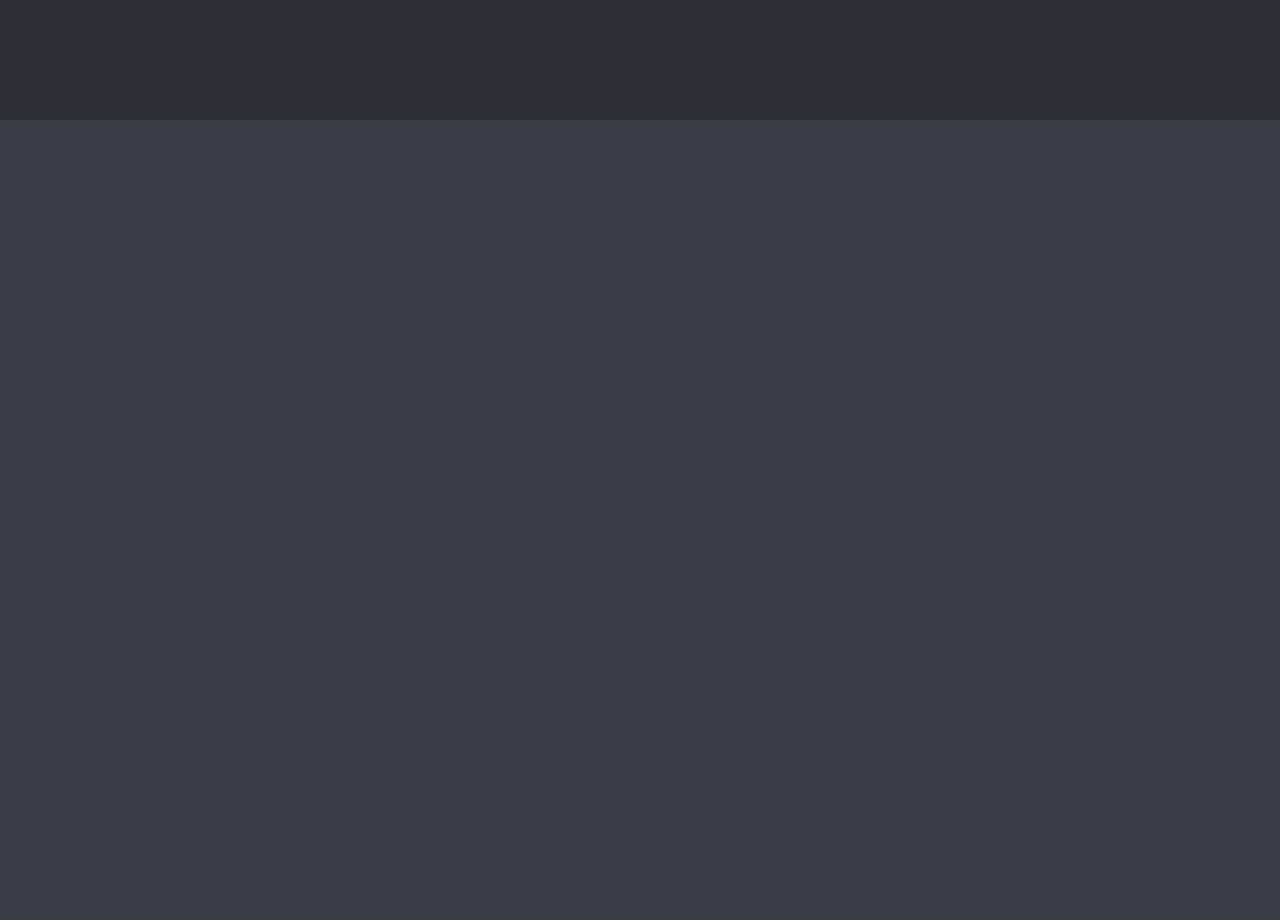
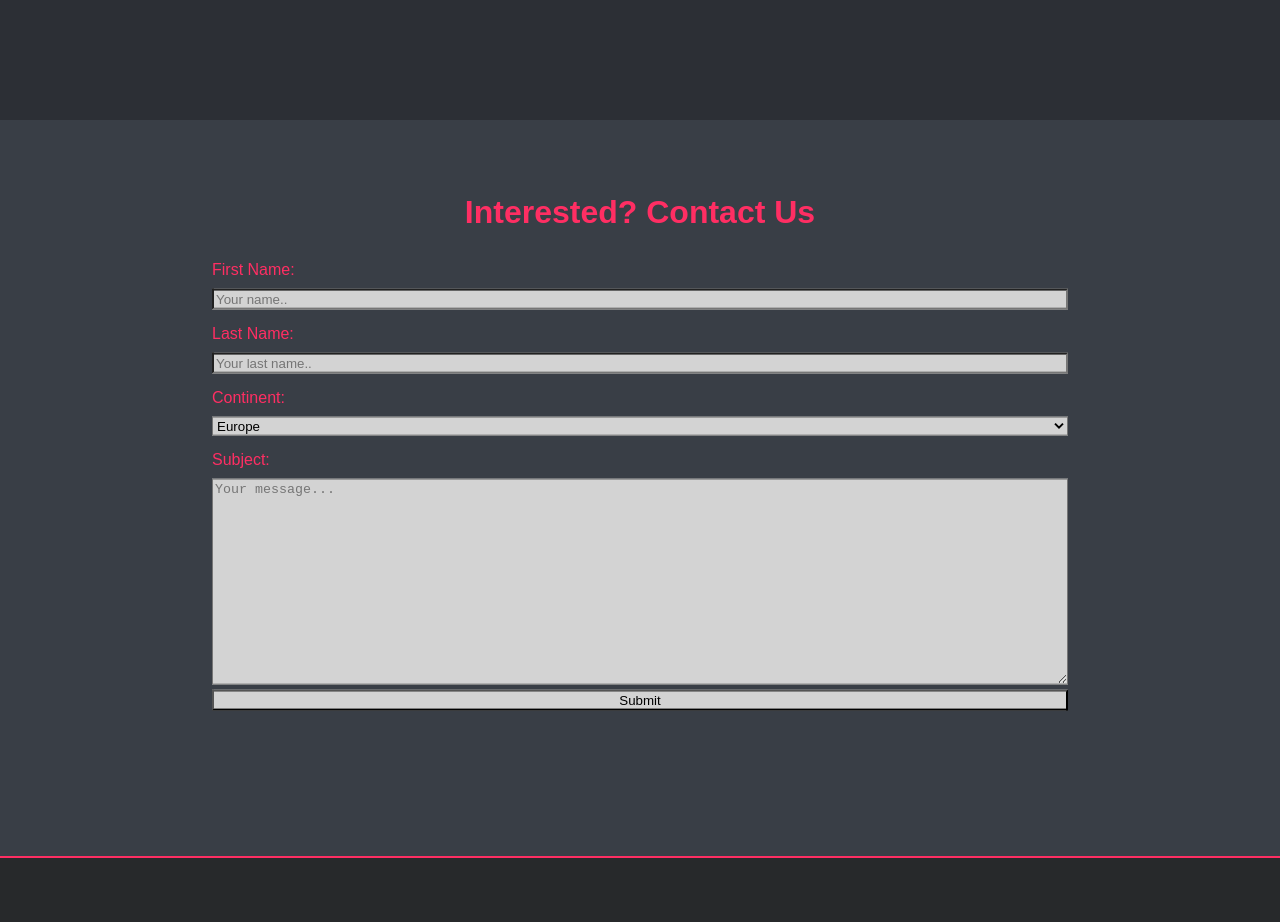
Before and after one commit to IgnacioGR/SimpleWebTemplate, a plain HTML site: page index.html in a window 1280 px wide. Shown: the part 1480-2402 px from the top of the page. Drawn offline with Linux system fonts and the light colour scheme; a web font is replaced by a local one.

Commit message:
Contact and General Styling

```diff
--- a/css/style.css
+++ b/css/style.css
@@ -1,5 +1,5 @@
 :root {
-  --black: #13171b;
+  --black: #27292b;
   --gray: #393e46;
   --darkGray: #2c2f35;
   --blue: #00adb5;
@@ -39,11 +39,14 @@ nav a {
   text-align: center;
 }
 
-h1 {
+h1,
+h2 {
   margin: 0;
+  font-family: "Pattaya", sans-serif;
 }
 
 a {
+  font-family: "Pattaya", sans-serif;
   text-decoration: none;
   color: var(--pink);
 }
@@ -64,12 +67,38 @@ article {
   border: 2px solid var(--pink);
   margin: 20px;
   text-align: left;
+  max-height: 100%;
+  overflow: auto;
+  background-color: var(--gray);
 }
 
 article p {
   margin-left: auto;
   margin-right: auto;
   width: 75%;
+  max-height: 80%;
+}
+
+article h2 {
+  text-align: center;
+  margin: 5px;
+}
+
+form {
+  display: flex;
+  flex-flow: column;
+  padding: 20px;
+  text-align: left;
+}
+
+form label {
+  margin: 10px 10px 10px 0px;
+}
+textarea,
+input,
+select {
+  background-color: lightgray;
+  margin-bottom: 5px;
 }
 
 /* -------------------------- class selectors -------------------------- */
@@ -146,4 +175,28 @@ article p {
 
 #contact-container {
   background-color: var(--gray);
+  height: 92vh;
 }
+
+#form-container {
+  display: flex;
+  width: 80%;
+  height: 80%;
+  position: absolute;
+  top: 50%;
+  left: 50%;
+  width: 70%;
+  transform: translate(-50%, -50%);
+  text-align: center;
+  flex-flow: column;
+  padding: 10px;
+}
+
+#footer-container {
+  z-index: 999;
+  height: 8vh;
+  width: 100%;
+  background-color: var(--black);
+  border-top: 2px solid var(--pink);
+  bottom: 0;
+}
--- a/index.html
+++ b/index.html
@@ -6,6 +6,12 @@
     <meta name="viewport" content="width=device-width, initial-scale=1.0" />
     <title>Project</title>
     <link rel="stylesheet" href="/css/style.css" />
+    <link rel="preconnect" href="https://fonts.gstatic.com" />
+    <link rel="preconnect" href="https://fonts.gstatic.com" />
+    <link
+      href="https://fonts.googleapis.com/css2?family=Athiti&family=Pattaya&display=swap"
+      rel="stylesheet"
+    />
   </head>
   <body>
     <header>
@@ -24,14 +30,14 @@
     <main>
       <div id="home-container" class="main-container">
         <div id="slogan-container">
-          <h1>Cheesy Slogan</h1>
-          <p>"Smaller Cheesy Slogan"</p>
+          <h1>Company Slogan</h1>
+          <h2>" Cheesy Slogan"</h2>
         </div>
       </div>
       <div id="about-container" class="main-container">
         <div id="product-container">
           <article>
-            <h2></h2>
+            <h2>Product 1</h2>
             <img class="product-img" src="/media/icon-placeholder.png" alt="" />
             <p>
               Quidem atque illum. Et ut aut tenetur corrupti et. Laborum ea odit
@@ -50,7 +56,7 @@
             </p>
           </article>
           <article>
-            <h2></h2>
+            <h2>Product 2</h2>
             <img class="product-img" src="/media/icon-placeholder.png" alt="" />
             <p>
               Harum nihil assumenda et iste voluptatem eum. Dolores non
@@ -71,8 +77,51 @@
           </article>
         </div>
       </div>
-      <div id="contact-container" class="main-container"></div>
+      <div id="contact-container" class="main-container">
+        <div id="form-container">
+          <h1>Interested? Contact Us</h1>
+          <form action="action_page.php">
+            <label for="fname">First Name:</label>
+            <input
+              type="text"
+              id="fname"
+              name="firstname"
+              placeholder="Your name.."
+            />
+
+            <label for="lname">Last Name:</label>
+            <input
+              type="text"
+              id="lname"
+              name="lastname"
+              placeholder="Your last name.."
+            />
+
+            <label for="continent">Continent:</label>
+            <select id="continent" name="continent">
+              <option value="europe">Europe</option>
+              <option value="africa">África</option>
+              <option value="america">América</option>
+              <option value="antarctica">Antarctica</option>
+              <option value="asia">Asia</option>
+              <option value="australia">Australia</option>
+            </select>
+
+            <label for="subject">Subject:</label>
+            <textarea
+              id="subject"
+              name="subject"
+              placeholder="Your message..."
+              style="height: 200px"
+            ></textarea>
+
+            <input type="submit" value="Submit" />
+          </form>
+        </div>
+      </div>
     </main>
-    <footer></footer>
+    <footer>
+      <div id="footer-container"></div>
+    </footer>
   </body>
 </html>
```
